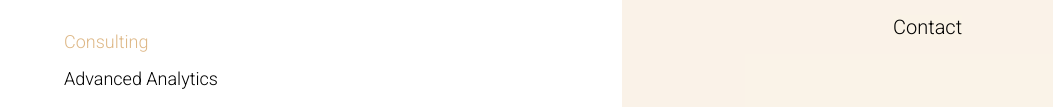
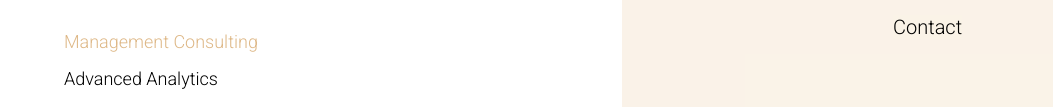
Before and after one commit to abhyudyabhatnagar/portfolio, a plain HTML site: page index.html in a window 1280 px wide. Shown: the part 455-562 px from the top of the page, without its empty margins (18-1071 px from the left). Drawn offline with nearby package versions, Linux system fonts and the light colour scheme.

Commit message:
main table updated

```diff
--- a/index.html
+++ b/index.html
@@ -36,7 +36,7 @@
                 </p>
                 <div id="skills">
                     <ul id="slist">
-                        <li id="l1">Consulting</li>
+                        <li id="l1">Management Consulting</li>
                         <li id="l2">Advanced Analytics</li>
                         <li id="l3">Computer Science</li>
                         <li id="l5">Music</li>
```
